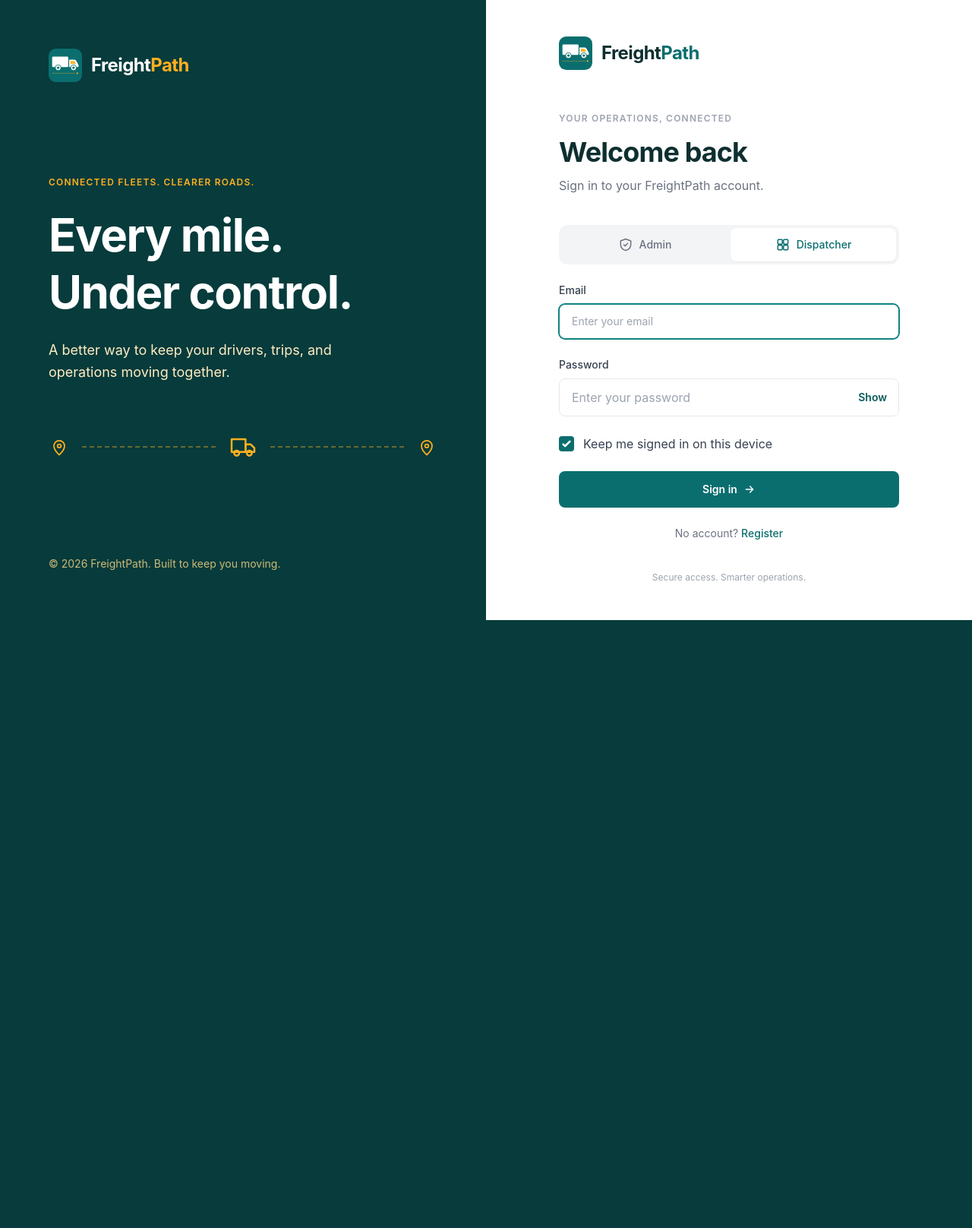
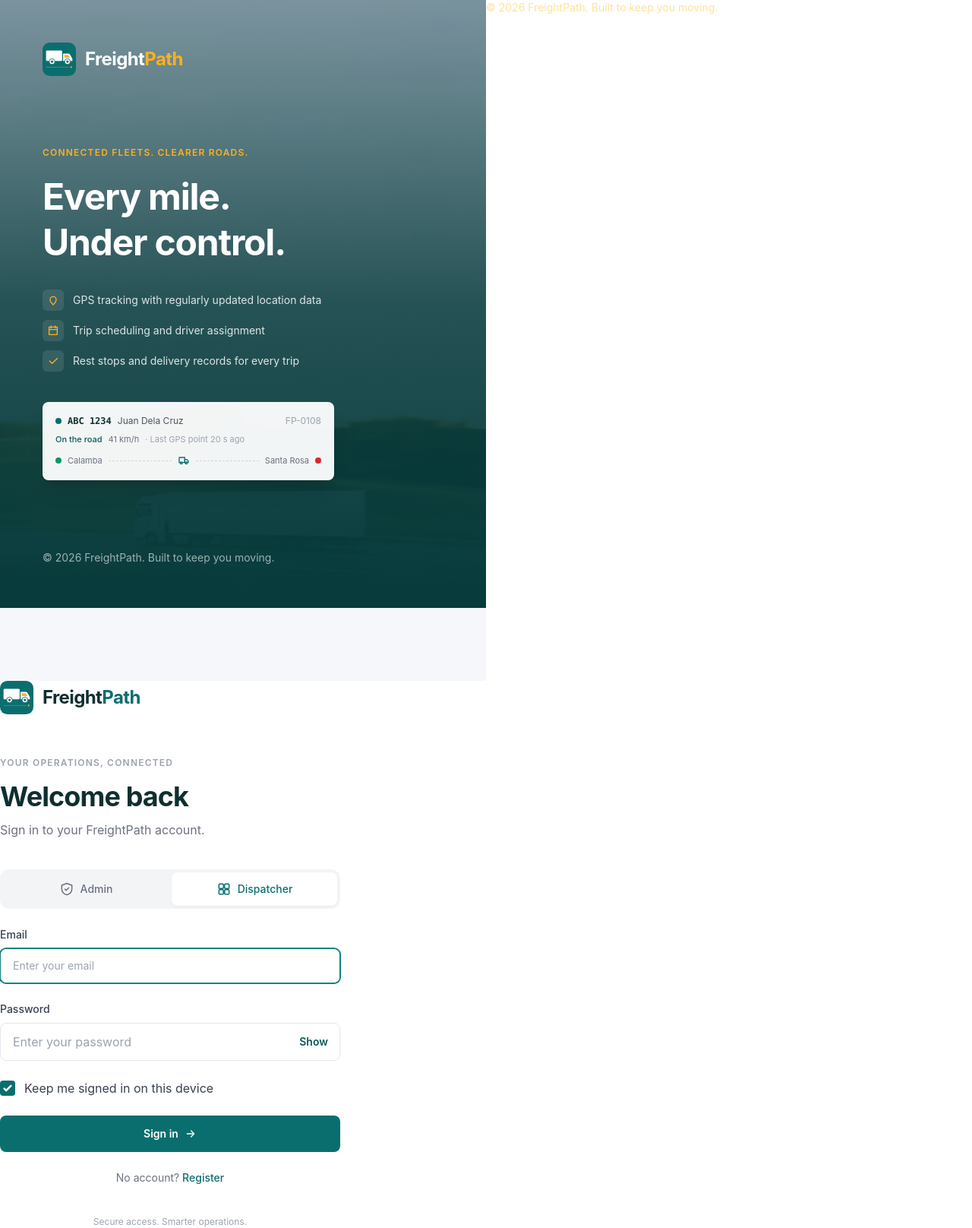
Before and after one commit to aldredrecana/Freightpaths, a Laravel app: page /login in a window 1280 px wide. Shown: the whole page at 76% size. Before the commit the page ends 816 px from the top, so only its background shows below. Run offline with Laravel 12, Linux system fonts and the light colour scheme; style sheets or scripts are compiled from the project's sources; parts of the project's set-up code (start-up, migrations or seed data) failed here and were passed over.

Commit message:
Login: photo panel with features and trip preview

```diff
--- a/backend/resources/views/auth/login.blade.php
+++ b/backend/resources/views/auth/login.blade.php
@@ -14,47 +14,75 @@
 <body class="font-sans text-gray-900 antialiased">
     <div class="min-h-screen flex">
 
-        <div class="hidden lg:flex lg:w-1/2 bg-[#073B3C] text-white flex-col justify-between p-16">
+        {{-- Left: a photo under a teal overlay, the headline, what the system does, and a preview card --}}
+        <div class="relative hidden overflow-hidden bg-[#073B3C] text-white lg:flex lg:w-1/2">
+            <img src="{{ asset('images/login.webp') }}" alt="" aria-hidden="true"
+                class="absolute inset-0 h-full w-full object-cover" onerror="this.remove()">
+            <div class="absolute inset-0 bg-gradient-to-t from-[#073B3C] via-[#073B3C]/85 to-[#073B3C]/40"></div>
+
+            <div class="relative flex w-full flex-col justify-between p-14">
                 <x-brand-logo :light="true" />
 
                 <div>
                     <p class="text-xs font-semibold uppercase tracking-widest text-accent-400">Connected fleets. Clearer
                         roads.</p>
-                <h1 class="mt-6 text-6xl font-bold leading-tight tracking-tight">Every mile.<br>Under control.</h1>
-                <p class="mt-6 max-w-md text-lg leading-relaxed 	text-accent-100">
-                    A better way to keep your drivers, trips, and operations moving together.
-                </p>
+                    <h1 class="mt-5 text-5xl font-bold leading-tight tracking-tight">Every mile.<br>Under control.</h1>
 
-                <div class="mt-16 flex items-center gap-4 text-accent-400">
-                    <svg xmlns="http://www.w3.org/2000/svg" viewBox="0 0 24 24" class="h-7 w-7 shrink-0" fill="none"
-                        stroke="currentColor" stroke-width="1.5" stroke-linecap="round" stroke-linejoin="round"
-                        aria-hidden="true">
-                        <path d="M12 21s-6-5.2-6-10a6 6 0 1 1 12 0c0 4.8-6 10-6 10z" />
-                        <circle cx="12" cy="11" r="2" />
+                    <ul class="mt-8 space-y-3 text-sm text-white/85">
+                        @foreach ([['M12 21s-6-5.2-6-10a6 6 0 1 1 12 0c0 4.8-6 10-6 10z', 'GPS tracking with regularly updated location data'], ['M4 5h16v15H4zM4 10h16M8 3v4M16 3v4', 'Trip scheduling and driver assignment'], ['M5 12l5 5L20 7', 'Rest stops and delivery records for every trip']] as [$icon, $text])
+                            <li class="flex items-center gap-3">
+                                <span
+                                    class="flex h-7 w-7 shrink-0 items-center justify-center rounded-md bg-white/10 text-accent-400">
+                                    <svg xmlns="http://www.w3.org/2000/svg" viewBox="0 0 24 24" class="h-4 w-4"
+                                        fill="none" stroke="currentColor" stroke-width="2" stroke-linecap="round"
+                                        stroke-linejoin="round" aria-hidden="true">
+                                        <path d="{{ $icon }}" />
                                     </svg>
-                    <div class="flex-1 border-t-2 border-dashed 	border-accent-400/40"></div>
-                    <svg xmlns="http://www.w3.org/2000/svg" viewBox="0 0 24 24" class="h-10 w-10 shrink-0"
-                        fill="none" stroke="currentColor" stroke-width="1.5" stroke-linecap="round"
+                                </span>
+                                {{ $text }}
+                            </li>
+                        @endforeach
+                    </ul>
+
+                    {{-- A small preview of a trip, like the one on the GPS Tracking page --}}
+                    <div
+                        class="mt-10 max-w-sm rounded-lg border border-white/15 bg-white/95 p-4 text-[#0E2F30] shadow-xl">
+                        <div class="flex items-center gap-2 text-xs">
+                            <span class="h-2 w-2 rounded-full bg-brand-600"></span>
+                            <span class="font-mono font-semibold">ABC 1234</span>
+                            <span class="text-gray-600">Juan Dela Cruz</span>
+                            <span class="ml-auto text-gray-400">FP-0108</span>
+                        </div>
+                        <div class="mt-2 flex items-center gap-2 text-[11px]">
+                            <span class="font-medium text-brand-700">On the road</span>
+                            <span class="text-gray-500">41 km/h</span>
+                            <span class="text-gray-400">&middot; Last GPS point 20 s ago</span>
+                        </div>
+                        <div class="mt-3 flex items-center gap-2 text-[11px] text-gray-500">
+                            <span class="h-2 w-2 rounded-full bg-emerald-600"></span> Calamba
+                            <span class="h-px flex-1 border-t border-dashed border-gray-300"></span>
+                            <svg xmlns="http://www.w3.org/2000/svg" viewBox="0 0 24 24" class="h-4 w-4 text-brand-600"
+                                fill="none" stroke="currentColor" stroke-width="2" stroke-linecap="round"
                                 stroke-linejoin="round" aria-hidden="true">
                                 <path d="M3 6h11v10H3z" />
                                 <path d="M14 10h4l3 3v3h-7z" />
                                 <circle cx="7" cy="17" r="2" />
                                 <circle cx="17" cy="17" r="2" />
                             </svg>
-                    <div class="flex-1 border-t-2 border-dashed 	border-accent-400/40"></div>
-                    <svg xmlns="http://www.w3.org/2000/svg" viewBox="0 0 24 24" class="h-7 w-7 shrink-0" fill="none"
-                        stroke="currentColor" stroke-width="1.5" stroke-linecap="round" stroke-linejoin="round"
-                        aria-hidden="true">
-                        <path d="M12 21s-6-5.2-6-10a6 6 0 1 1 12 0c0 4.8-6 10-6 10z" />
-                        <circle cx="12" cy="11" r="2" />
-                    </svg>
+                            <span class="h-px flex-1 border-t border-dashed border-gray-300"></span>
+                            Santa Rosa <span class="h-2 w-2 rounded-full bg-red-600"></span>
+                        </div>
+                    </div>
+                </div>
+
+                <p class="text-sm text-white/60">&copy; {{ date('Y') }} FreightPath. Built to keep you moving.</p>
             </div>
         </div>
 
         <p class="text-sm text-accent-200/80">&copy; {{ date('Y') }} FreightPath. Built to keep you moving.</p>
     </div>
 
-        <div class="flex w-full lg:w-1/2 items-center justify-center bg-white px-6 py-12">
+    <div class="flex w-full lg:w-1/2 items-center justify-center bg-[#F6F7FB] px-6 py-12"></div>
     <div class="w-full max-w-md">
         <x-brand-logo />
 
@@ -74,9 +102,9 @@
                         {{ old('login_as') === 'admin' ? 'checked' : '' }}>
                     <span
                         class="flex items-center justify-center gap-2 rounded-lg px-4 py-3 text-sm font-medium text-gray-500 transition peer-checked:bg-white peer-checked:text-brand-600 peer-checked:shadow-sm peer-focus-visible:ring-2 peer-focus-visible:ring-brand-500">
-                                <svg xmlns="http://www.w3.org/2000/svg" viewBox="0 0 24 24" class="h-5 w-5"
-                                    fill="none" stroke="currentColor" stroke-width="1.8" stroke-linecap="round"
-                                    stroke-linejoin="round" aria-hidden="true">
+                        <svg xmlns="http://www.w3.org/2000/svg" viewBox="0 0 24 24" class="h-5 w-5" fill="none"
+                            stroke="currentColor" stroke-width="1.8" stroke-linecap="round" stroke-linejoin="round"
+                            aria-hidden="true">
                             <path d="M12 3l8 3v6c0 4.5-3.4 8.3-8 9-4.6-.7-8-4.5-8-9V6z" />
                             <path d="M9 12l2 2 4-4" />
                         </svg>
@@ -88,9 +116,9 @@
                         {{ old('login_as', 'dispatcher') === 'dispatcher' ? 'checked' : '' }}>
                     <span
                         class="flex items-center justify-center gap-2 rounded-lg px-4 py-3 text-sm font-medium text-gray-500 transition peer-checked:bg-white peer-checked:text-brand-600 peer-checked:shadow-sm peer-focus-visible:ring-2 peer-focus-visible:ring-brand-500">
-                                <svg xmlns="http://www.w3.org/2000/svg" viewBox="0 0 24 24" class="h-5 w-5"
-                                    fill="none" stroke="currentColor" stroke-width="1.8" stroke-linecap="round"
-                                    stroke-linejoin="round" aria-hidden="true">
+                        <svg xmlns="http://www.w3.org/2000/svg" viewBox="0 0 24 24" class="h-5 w-5" fill="none"
+                            stroke="currentColor" stroke-width="1.8" stroke-linecap="round" stroke-linejoin="round"
+                            aria-hidden="true">
                             <rect x="4" y="4" width="7" height="7" rx="1" />
                             <rect x="13" y="4" width="7" height="7" rx="1" />
                             <rect x="4" y="13" width="7" height="7" rx="1" />
@@ -103,8 +131,8 @@
 
             <div>
                 <label for="email" class="block text-sm font-medium text-gray-700">Email</label>
-                        <input id="email" name="email" type="email" value="{{ old('email') }}" required
-                            autofocus autocomplete="username" placeholder="Enter your email"
+                <input id="email" name="email" type="email" value="{{ old('email') }}" required autofocus
+                    autocomplete="username" placeholder="Enter your email"
                     class="mt-2 block w-full rounded-lg border border-gray-200 px-4 py-3 text-sm placeholder-gray-400 focus:border-brand-500 focus:ring-brand-500">
                 <x-input-error :messages="$errors->get('email')" class="mt-2" />
             </div>
@@ -112,8 +140,8 @@
             <div x-data="{ show: false }">
                 <label for="password" class="block text-sm font-medium text-gray-700">Password</label>
                 <div class="relative mt-2">
-                            <input id="password" name="password" :type="show ? 'text' : 'password'" type="password"
-                                required autocomplete="current-password" placeholder="Enter your password"
+                    <input id="password" name="password" :type="show ? 'text' : 'password'" type="password" required
+                        autocomplete="current-password" placeholder="Enter your password"
                         class="block w-full rounded-lg border border-gray-200 px-4 py-3 pr-20 text-base placeholder-gray-400 focus:border-brand-500 focus:ring-brand-500">
                     <button type="button" @click="show = ! show" x-text="show ? 'Hide' : 'Show'"
                         class="absolute inset-y-0 right-0 px-4 text-sm font-semibold text-brand-700">Show</button>
```
Also changed, not shown: backend/public/images/login.webp (added). Lines whose indentation alone changed are shown as unchanged.
